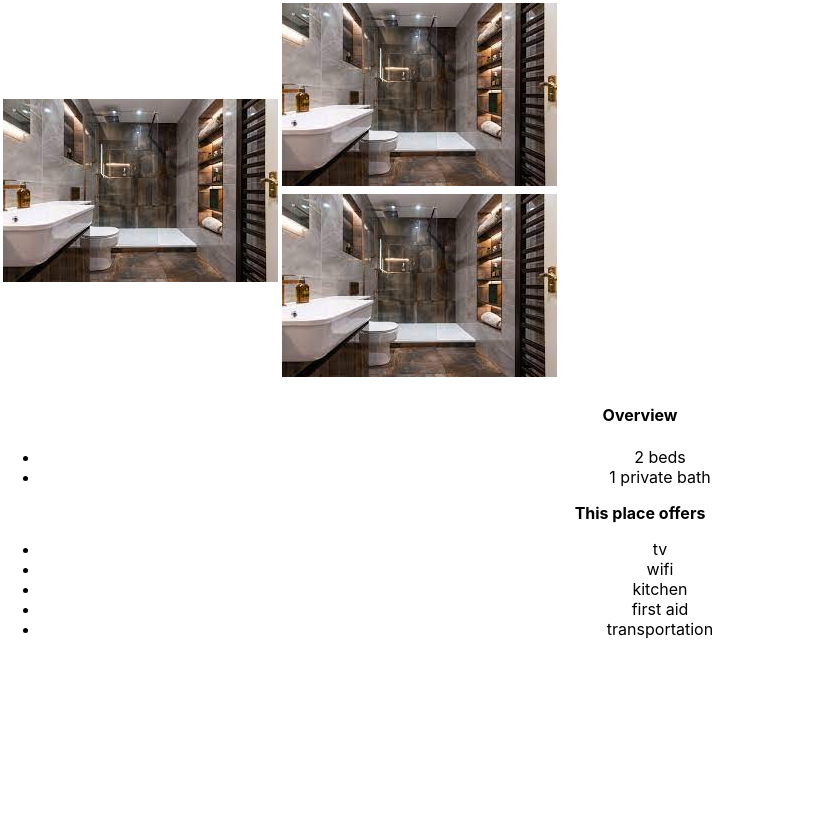
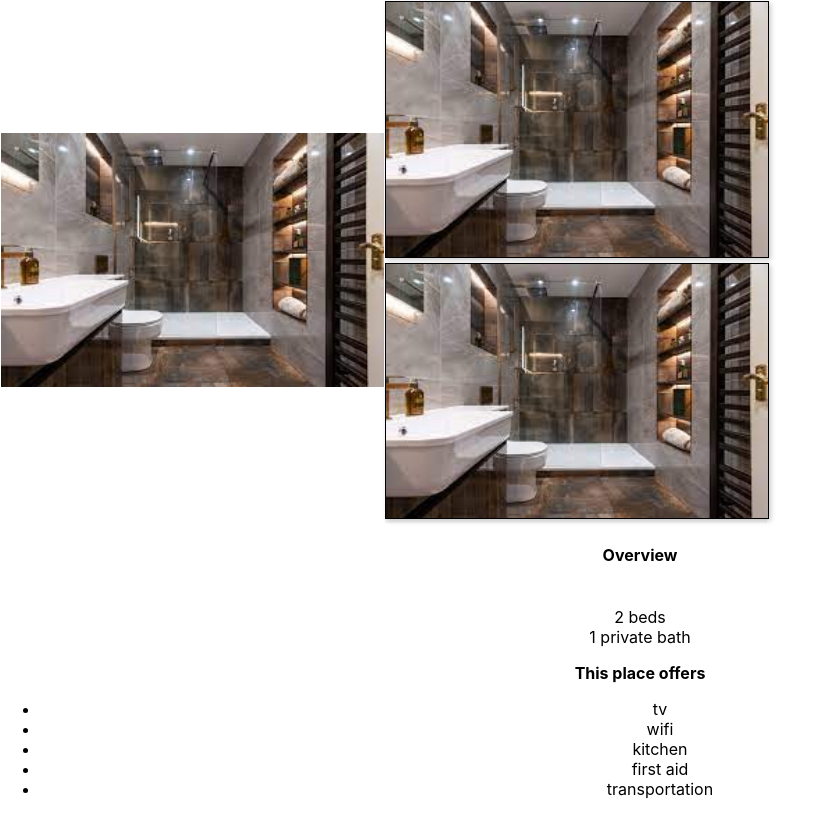
Before and after one commit to jauhara-nk/hostelbooking, a React (Create React App) app: page / in a window 1280 px wide. Shown: the whole page, without its empty margins (0-835 px from the left). Built offline with nearby package versions, Linux system fonts and the light colour scheme.

Commit message:
workinprogress

```diff
--- a/src/App.css
+++ b/src/App.css
@@ -36,3 +36,57 @@
     transform: rotate(360deg);
   }
 }
+/* Apply CSS to the entire table */
+.table-design {
+  border-collapse: collapse; /* Merge cell borders */
+  border: 1px solid white;  /* invisible border around the table */
+  width: 60%; /* Make the table responsive */
+
+
+}
+
+
+
+
+/* Style the table data cells (td) */
+td {
+  padding: 0px; /* Add padding to data cells */
+  border: 1px solid white; /* Add a border to data cells */
+  width: 30%;
+}
+
+/* Add zebra striping to the table rows for better readability */
+tr:nth-child(even) {
+  background-color: #f5f5f5;
+}
+
+
+/* Apply CSS to an image with the class "image" */
+.image {
+  /* Set a maximum width for the image */
+  width: 100%;
+  height: 50%;
+
+  /* Add a border with a solid black color and 1px width */
+  border: 1px solid #000;
+
+  /* Add some margin around the image */
+  margin: 0px;
+
+  /* Apply a box-shadow for a subtle elevation effect */
+  box-shadow: 2px 2px 5px rgba(0, 0, 0, 0.2);
+
+  /* Add a border-radius to create rounded corners */
+  border-radius: 0px;
+}
+
+.bed-image
+{
+  height: 300%;
+  width: 100%;
+
+}
+
+.list-design{
+  display:inline;
+}
--- a/src/App.js
+++ b/src/App.js
@@ -37,7 +37,7 @@ function App() {
     </tbody>
   </table>
   <h4>Overview</h4>
-  <ul>
+  <ul className="list-design">
     <li>2 beds</li>
     <li>1 private bath</li>
   </ul>
```
Also changed, not shown: src/bedd.jpg (added).
